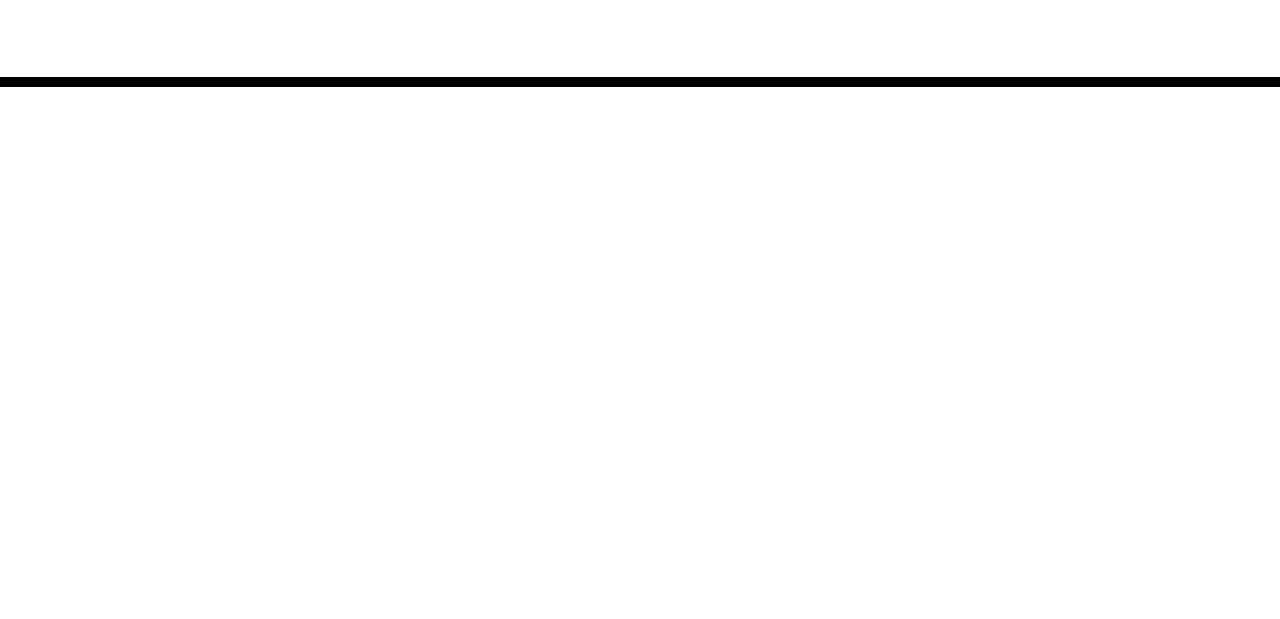
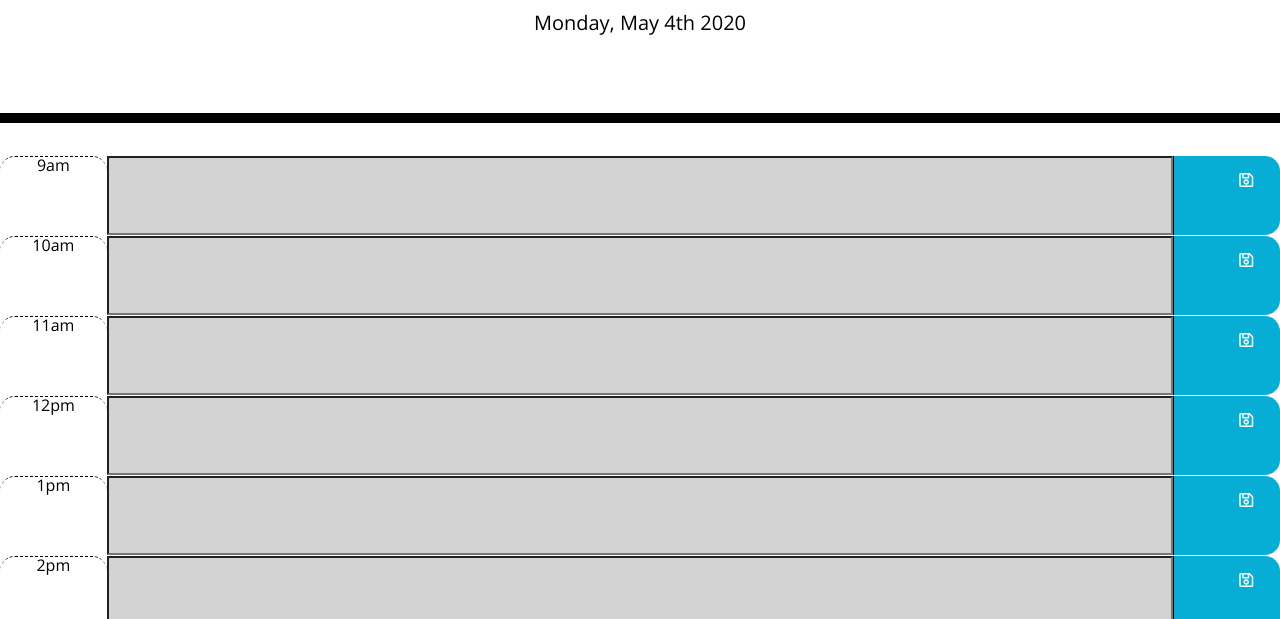
Before and after one commit to Jaredkong/Homework-5, a website: page index.html in a window 1280 px wide. Shown: the part 181-800 px from the top of the page. Drawn offline with nearby package versions, Linux system fonts and the light colour scheme.

Commit message:
finished most js

```diff
--- a/index.html
+++ b/index.html
@@ -30,9 +30,11 @@
     </header>
     <div id='firstContainer' class="container-fluid">
 
+
     </div>
 
     <script src="https://code.jquery.com/jquery-3.4.1.min.js"></script>
     <script src="https://cdnjs.cloudflare.com/ajax/libs/moment.js/2.24.0/moment.min.js"></script>
+    <script src= script.js> </script>
   </body>
 </html>
--- a/script.js
+++ b/script.js
@@ -1,17 +1,88 @@
 "use strict";
 
 $(document).ready(function() {
-    var firstContainer = $('#firstcontainer')
-    for (i=0; i<9; i++){
-        firstContainer.html(`<p> hey fag </p>`)
-        <div class = "">
+    // Puts date at the top
+    $(`#currentDay`).html(moment().format("dddd, MMM Do YYYY"));
+    // For loop that creates all the divs dynamically
+    for (let i=0; i<9; i++){
+        let newDivs = $(
+        `<div class="row">
+            <div id="time${i}" class="col-md-1 hour time-block">
+
+            </div>
+            <input id="input${i}" class="col-md-10 description">
+
+            </input>
+            <div id="save${i}" class="col-md-1 saveBtn">
+            <i class="far fa-save"></i>
+            </div>
+        </div>`
+        );
+        //
+        $(`#firstContainer`).append(newDivs);
 
 
+    };
 
+    $(`#time0`).html(`9am`);
+    $(`#time1`).html(`10am`);
+    $(`#time2`).html(`11am`);
+    $(`#time3`).html(`12pm`);
+    $(`#time4`).html(`1pm`);
+    $(`#time5`).html(`2pm`);
+    $(`#time6`).html(`3pm`);
+    $(`#time7`).html(`4pm`);
+    $(`#time8`).html(`5pm`);
+
+
+    let twentyFourHour = [9,10,11,12,13,14,15,16,17];
+    let currentHour = moment().format('H');
+
+
+    if (twentyFourHour.includes(currentHour)) {
+        let hourIndex = twentyFourHour.indexOf(currentHour);
+
+
+        $(`#input${hourIndex}`).addClass("present");
+
+        for (let i=0; i<hourIndex; i++) {
+            $(`#input${i}`).addClass("past");
+        };
+
+        for (let i=hourIndex +1; i<twentyFourHour.length; i++) {
+            $(`#input${i}`).addClass("future");
+        };
+    } else if(currentHour <9){
+
+        for (let i=0; i<twentyFourHour.length; i++) {
+            $(`#input${i}`).addClass("future");
+        };
+
+    } else {
+
+        for (let i=0; i<twentyFourHour.length; i++) {
+            $(`#input${i}`).addClass("past");
+        };
+    };
+
+    $(".saveBtn").click(function saver() {
+
+        let saveIndex = this.id.substring(4)
+        let currentRow = $(`#input${saveIndex}`)
+        localStorage.setItem(saveIndex, currentRow.val());
+    });
+
+    for (let i=0; i<9; i++){
+
+        $(`#input${i}`).val(localStorage.getItem(i))
 
     };
 
 
 
 
+
+
+
+
 });
```
Also changed, not shown: README.md.
